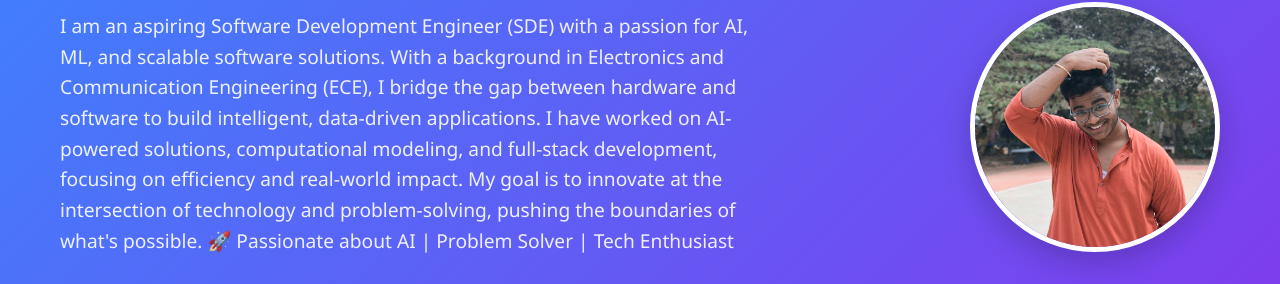
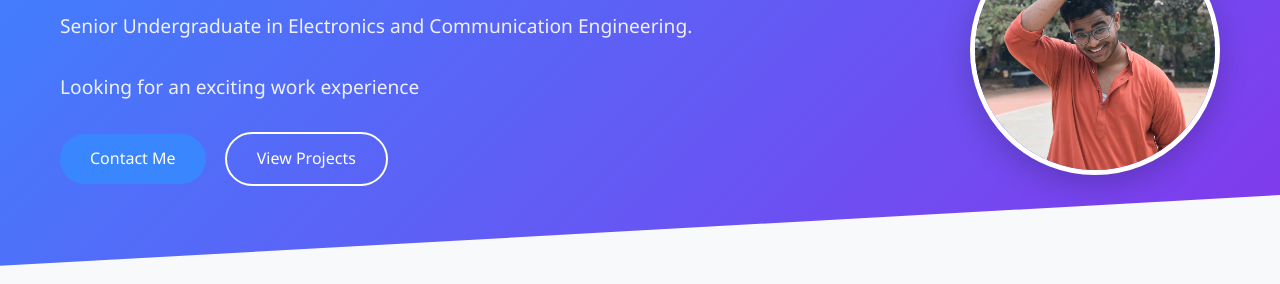
Before and after one commit to RishyendraRamakuri/Portfolio, a plain HTML site: page index.html in a window 1280 px wide. Shown: the part 206-490 px from the top of the page. Drawn offline with Linux system fonts and the light colour scheme.

Commit message:
Update index.html

```diff
--- a/index.html
+++ b/index.html
@@ -605,11 +605,8 @@
     <div class="container hero">
       <div class="hero-text">
         <h1>Ramakuri Rishyendra</h1>
-        <p>I am an aspiring Software Development Engineer (SDE) with a passion for AI, ML, and scalable software solutions. With a background in Electronics and Communication Engineering (ECE), I bridge the gap between hardware and software to build intelligent, data-driven applications.
-
-I have worked on AI-powered solutions, computational modeling, and full-stack development, focusing on efficiency and real-world impact. My goal is to innovate at the intersection of technology and problem-solving, pushing the boundaries of what's possible.
-
-🚀 Passionate about AI | Problem Solver | Tech Enthusiast </p>
+        <p>Senior Undergraduate in Electronics and Communication Engineering. </p>
+        <p> Looking for an exciting work experience</p>
         <a href="#contact" class="btn">Contact Me</a>
         <a href="#projects" class="btn secondary">View Projects</a>
       </div>
```
